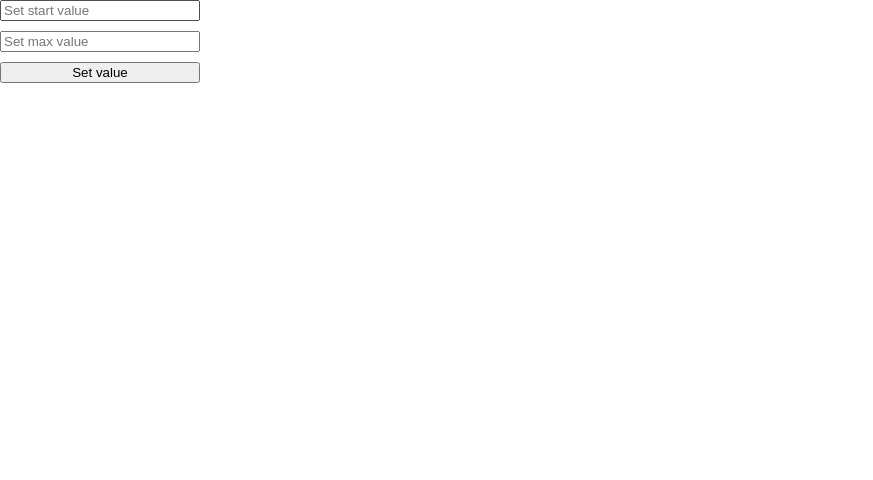
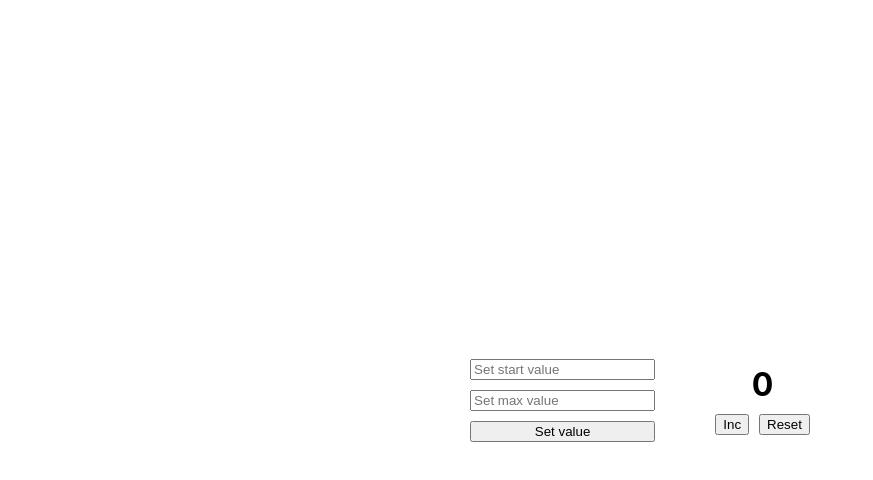
Before and after one commit to FillArt/counter, a React (Create React App) app: page / in a window 1280 px wide. Shown: the top 480 px of the page, without its empty margins (0-873 px from the left). Built offline with nearby package versions, Linux system fonts and the light colour scheme.

Commit message:
feat: Base layout app.

```diff
--- a/src/features/Counter.tsx
+++ b/src/features/Counter.tsx
@@ -4,13 +4,21 @@ import {Button} from "../components/base/Button";
 
 export const Counter = () => {
     return (
-        <div>
-            <div style={{ display: 'flex', flexDirection: 'column', gap: '10px', maxWidth: '200px' }}>
-                <Input placeholder={'Set start value'} />
-                <Input placeholder={'Set max value'} />
+        <div style={{display: "flex", justifyContent: "space-around", margin: "0 auto", alignItems: "center", height: "100vh", maxWidth: '400px'}}>
+            <div style={{display: 'flex', flexDirection: 'column', gap: '10px', maxWidth: '200px'}}>
+                <Input placeholder={'Set start value'}/>
+                <Input placeholder={'Set max value'}/>
                 <Button label={'Set value'} onClick={() => alert('Set values')}/>
             </div>
 
+            <div style={{display: 'flex', flexDirection: 'column', gap: '10px', textAlign: "center", maxWidth: '200px'}}>
+                <h1 style={{margin: '0px'}}>0</h1>
+
+                <div style={{display: 'flex', gap: '10px', maxWidth: '200px'}}>
+                    <Button label={'Inc'} onClick={() => alert('Inc++')}/>
+                    <Button label={'Reset'} onClick={() => alert('Reset')}/>
+                </div>
+            </div>
         </div>
     );
 };
```
